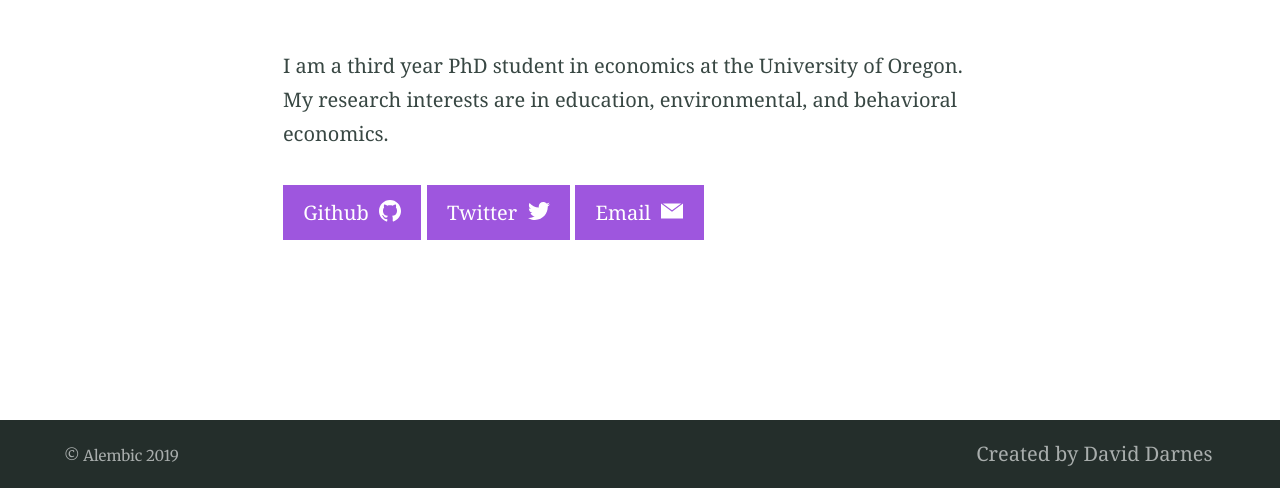
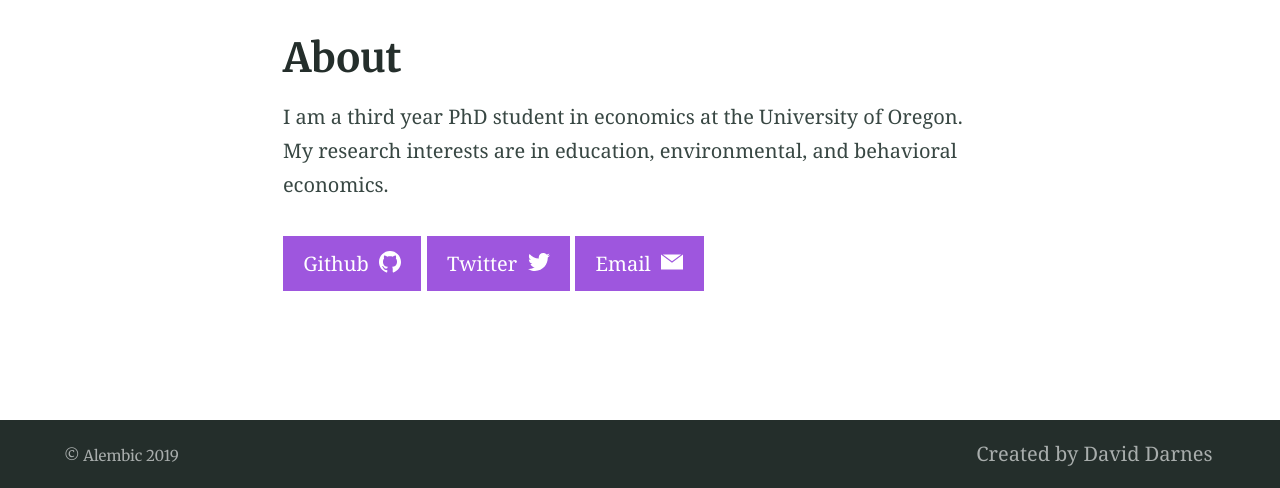
Before and after one commit to jenni-putz/1jenni-putz.github.io, a Jekyll site: the page built from index.md, in a window 1280 px wide, cut to the strip 412-900 px from the top of the page. Built offline with Jekyll 4.4.1, drawn with Linux system fonts in a browser that asks for light colours; our own code applies the rules of GitHub Pages for plain Markdown files.

Commit message:
Update index.md

```diff
--- a/index.md
+++ b/index.md
@@ -1,5 +1,9 @@
 ---
+title: About
+feature_text: |
+## Welcome
 feature_image: "https://github.com/jenni-putz/jenni-putz.github.io/blob/master/header1.png"
+
 ---
 
 I am a third year PhD student in economics at the University of Oregon. My research interests are in education, environmental, and behavioral economics.
```
